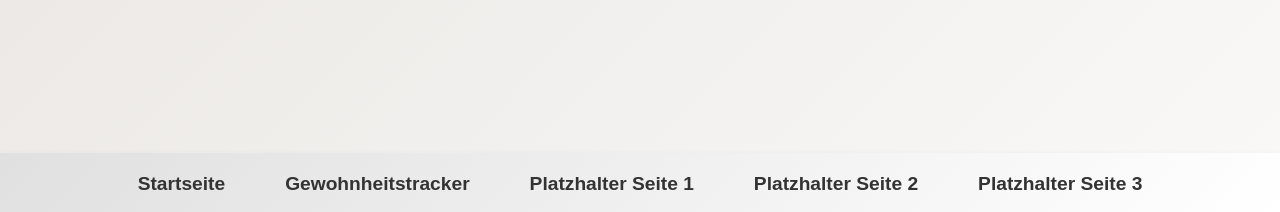
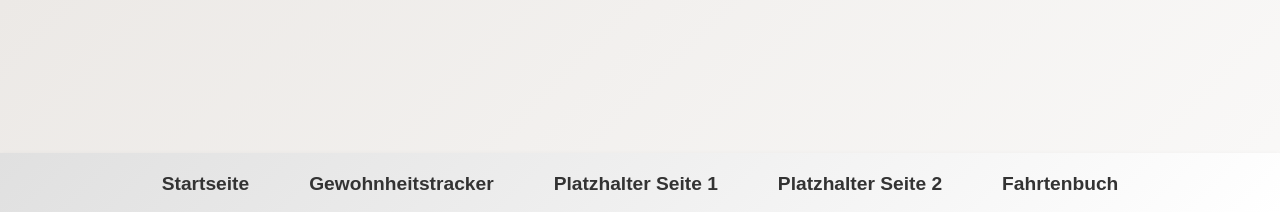
Before and after one commit to dennisbuckel/gewohnheits, a website: page frontend/index.html in a window 1280 px wide. Shown: the top 212 px of the page. Drawn offline with Linux system fonts and the light colour scheme.

Commit message:
fahrtebuch hinzufügen

```diff
--- a/frontend/index.html
+++ b/frontend/index.html
@@ -14,7 +14,7 @@
                 <li><a href="tracker.html">Gewohnheitstracker</a></li>
                 <li><a href="page1.html">Platzhalter Seite 1</a></li>
                 <li><a href="page2.html">Platzhalter Seite 2</a></li>
-                <li><a href="fahrtenbuch.html">Platzhalter Seite 3</a></li>
+                <li><a href="fahrtenbuch.html">Fahrtenbuch</a></li>
             </ul>
         </nav>
     </header>
```
